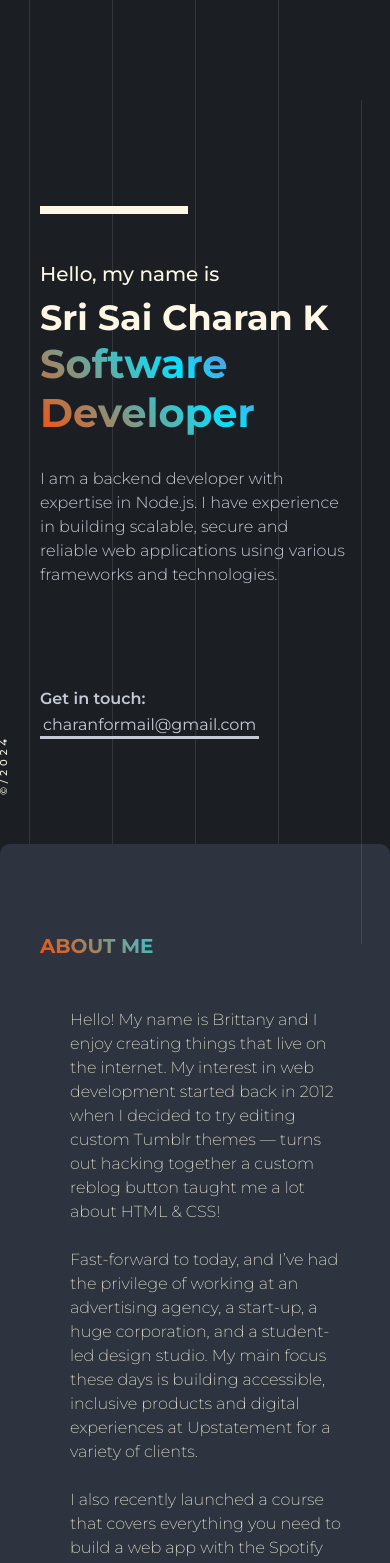
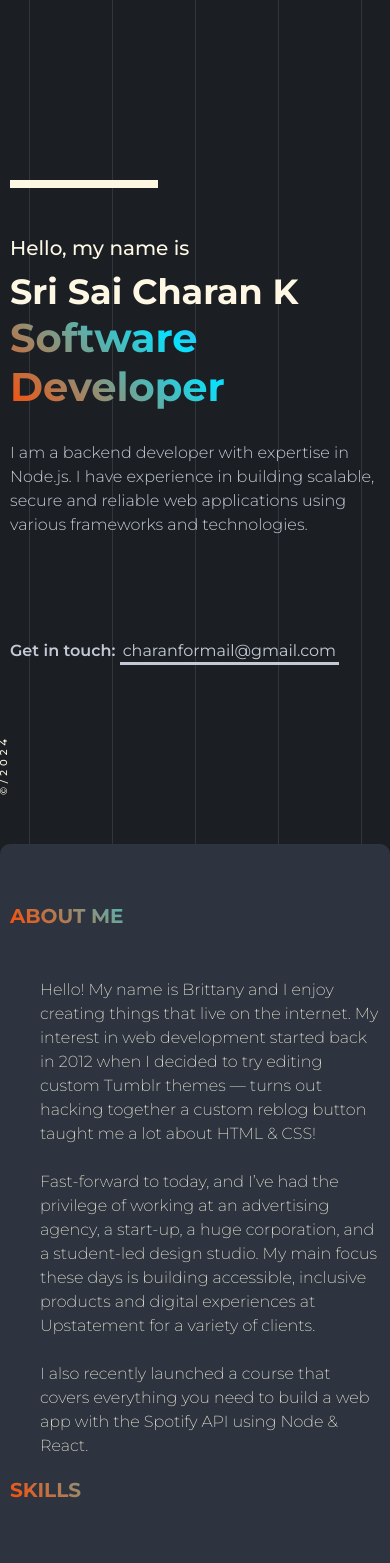
Before and after one commit to sricharan18/portfolio, a React (Create React App) app: page / in a window 390 px wide. Shown: the top 1563 px of the page. Built offline with nearby package versions, Linux system fonts and the light colour scheme.

Commit message:
media-query changes

```diff
--- a/src/homepage.css
+++ b/src/homepage.css
@@ -321,7 +321,7 @@ animation-delay: 1.2s;
         display: none !important;
     }
 
-    .hero-wrapper div:last-child {
+    .hero-container div:last-child {
         margin-top: 100px;
     }
 
@@ -329,3 +329,17 @@ animation-delay: 1.2s;
         width: 2%;
     }
 }
+
+@media (max-width: 500px) {
+    .hero-container{
+        padding: 10px !important;
+    }
+
+    .about-sec{
+        padding: 10px !important;
+    }
+
+    .project-wrapper {
+        padding: 10px !important;
+    }
+}
--- a/src/homepage.js
+++ b/src/homepage.js
@@ -23,7 +23,7 @@ const Homepage = () => {
         const options = {
             root: null,
             rootMargin: "0px",
-            threshold: 0.8
+            threshold: 0.5
           };
 
         var observer = new IntersectionObserver(RevealFunc, options);
@@ -49,7 +49,7 @@ const Homepage = () => {
                         <div class="line"></div>
                     </div>
 
-                    <div style={{zIndex: 1}}>
+                    <div style={{zIndex: 1}} className="hero-container">
                     <div class="heading-top-line large"></div>
                         <div className='hero-text-1 fade-up' data-animate="fade-up" style={{transitionDelay: '.2s'}}>
                             Hello, my name is
```
